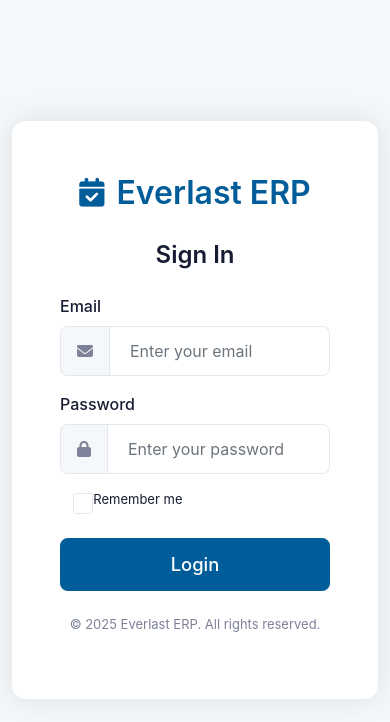
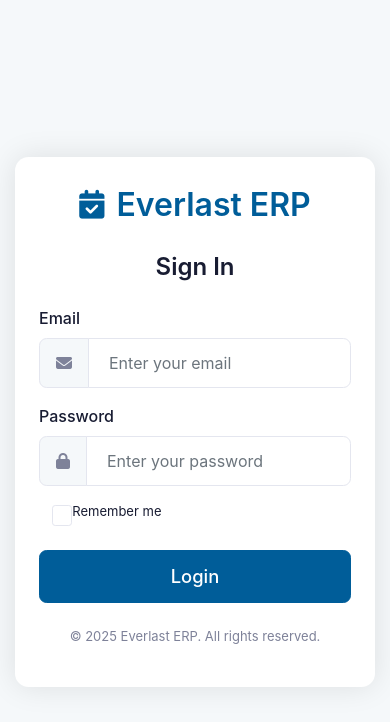
Before and after one commit to youssef-george/Everlast-HR-System, a Flask app: page /auth/login in a window 390 px wide. Shown: the top 722 px of the page. Run offline with Flask 3, Linux system fonts and the light colour scheme; some libraries are stand-ins or nearby versions.

Commit message:
Improve the application's appearance and usability across different devices
Enhance responsiveness, center the login form, and introduce a mini calendar in the dashboard by updating CSS and login template.

Replit-Commit-Author: Agent
Replit-Commit-Session-Id: 3cf3332c-086b-40cc-80e0-2028db1fa8d6
Replit-Commit-Screenshot-Url: https://storage.googleapis.com/screenshot-production-us-central1/0f12607f-b95e-4fbb-95ec-6ae17fa57862/124f2e17-1a93-413b-ba5c-feac505dff0b.jpg

```diff
--- a/templates/auth/login.html
+++ b/templates/auth/login.html
@@ -23,6 +23,16 @@
             align-items: center;
             justify-content: center;
             min-height: 100vh;
+            margin: 0;
+            padding: 0;
+        }
+
+        .container {
+            display: flex;
+            align-items: center;
+            justify-content: center;
+            width: 100%;
+            padding: 20px;
         }
 
         .login-card {
@@ -30,6 +40,7 @@
             max-width: 450px;
             border-radius: 0.85rem;
             box-shadow: 0 0 30px rgba(0, 0, 0, 0.1);
+            margin: 0 auto;
         }
 
         .login-logo {
@@ -50,6 +61,21 @@
         .form-control, .btn {
             padding: 0.75rem 1.25rem;
             height: auto;
+        }
+
+        /* Responsive adjustments */
+        @media (max-width: 576px) {
+            .login-card {
+                max-width: 100%;
+            }
+
+            .container {
+                padding: 15px;
+            }
+
+            .card-body {
+                padding: 1.5rem !important;
+            }
         }
     </style>
 </head>
```
Also changed, not shown: static/css/style.css (+41 -1 lines).
